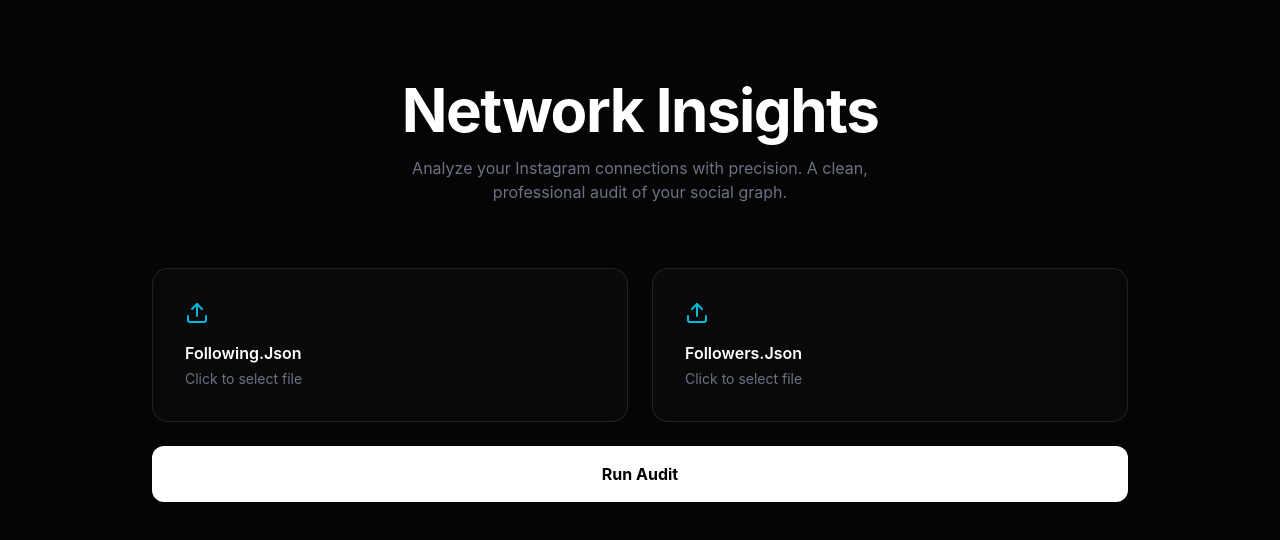
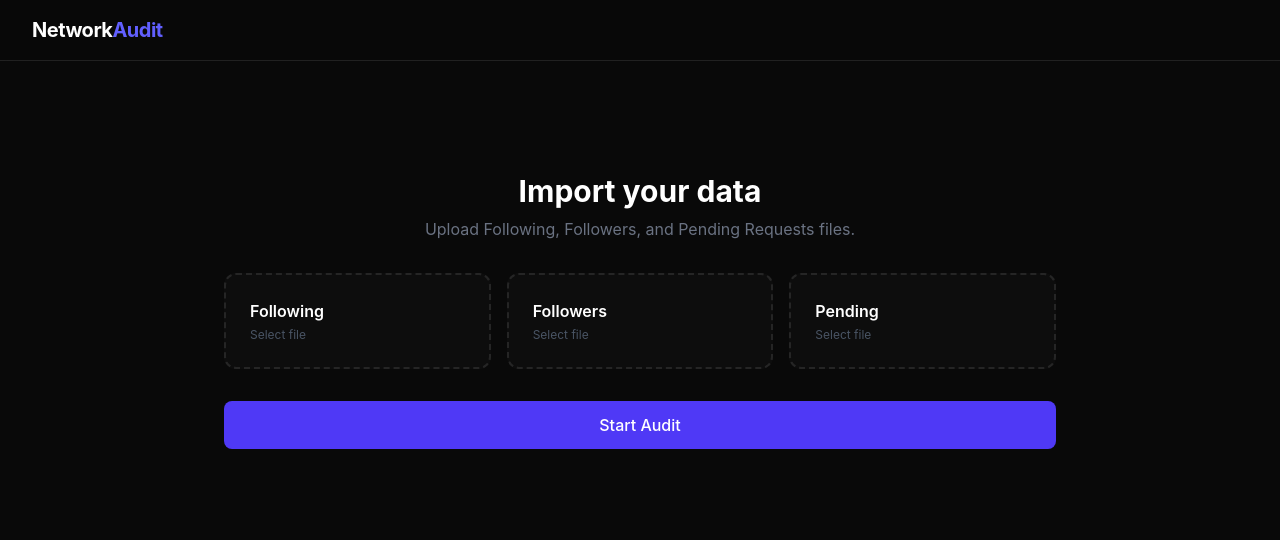
Before and after one commit to Escgot/network-audit, a React (Vite) app: page / in a window 1280 px wide. Shown: the top 540 px of the page. Built offline with nearby package versions, Linux system fonts and the light colour scheme.

Commit message:
add Timestamp Logic

```diff
--- a/src/App.jsx
+++ b/src/App.jsx
@@ -1,129 +1,150 @@
 import { useState } from 'react';
 import { motion, AnimatePresence } from 'framer-motion';
-import { Upload, Search, Users, UserMinus, Heart, Copy, CheckCircle2, ChevronRight, X } from 'lucide-react';
-import { PieChart, Pie, Cell, ResponsiveContainer, Tooltip } from 'recharts';
+import { Upload, Search, Users, UserMinus, Heart, Clock, ExternalLink, CheckCircle2 } from 'lucide-react';
+import { PieChart, Pie, Cell, ResponsiveContainer } from 'recharts';
 
 export default function App() {
-  const [files, setFiles] = useState({ following: null, followers: null });
+  const [files, setFiles] = useState({ following: null, followers: null, pending: null });
   const [results, setResults] = useState(null);
+  const [activeTab, setActiveTab] = useState('notFollowingBack');
   const [searchTerm, setSearchTerm] = useState('');
   const [userLinks, setUserLinks] = useState({});
   const [isProcessing, setIsProcessing] = useState(false);
-  const [toast, setToast] = useState(null);
-
-  const triggerToast = (msg) => { setToast(msg); setTimeout(() => setToast(null), 3000); };
 
   const processFile = (data, type) => {
     const tempLinks = { ...userLinks };
     let users = [];
     if (type === 'following') {
       const list = data.relationships_following || [];
-      users = list.map(item => {
+      list.forEach(item => {
         const username = item.title?.toLowerCase();
         if (username) tempLinks[username] = item.string_list_data?.[0]?.href || '#';
-        return username;
+        users.push(username);
       });
-    } else {
+    } else if (type === 'followers') {
       const list = Array.isArray(data) ? data : [];
-      users = list.map(item => {
+      list.forEach(item => {
         const username = item.string_list_data?.[0]?.value?.toLowerCase();
         if (username) tempLinks[username] = item.string_list_data?.[0]?.href || '#';
-        return username;
+        users.push(username);
       });
     }
     setUserLinks(prev => ({ ...prev, ...tempLinks }));
     return [...new Set(users.filter(u => u))];
   };
 
+  const processPending = (data) => {
+    return data.map(item => {
+      const usernameObj = item.label_values.find(l => l.label === 'Username');
+      return {
+        username: usernameObj?.value?.toLowerCase(),
+        timestamp: item.timestamp
+      };
+    }).filter(u => u.username);
+  };
+
   const handleProcess = async () => {
-    if (!files.following || !files.followers) return triggerToast('Please upload both files.');
+    if (!files.following || !files.followers || !files.pending) return;
     setIsProcessing(true);
+
     const readJson = (file) => new Promise((resolve) => {
       const reader = new FileReader();
       reader.onload = (e) => resolve(JSON.parse(e.target.result));
       reader.readAsText(file);
     });
 
-    try {
-      const followingData = await readJson(files.following);
-      const followersData = await readJson(files.followers);
-      const followingList = processFile(followingData, 'following');
-      const followersList = processFile(followersData, 'followers');
-      const followingSet = new Set(followingList);
-      const followersSet = new Set(followersList);
+    const [followingData, followersData, pendingData] = await Promise.all([
+      readJson(files.following),
+      readJson(files.followers),
+      readJson(files.pending)
+    ]);
+
+    const fList = processFile(followingData, 'following');
+    const flwList = processFile(followersData, 'followers');
+    const pendingList = processPending(pendingData);
+
+    const fSet = new Set(fList);
+    const flwSet = new Set(flwList);
+
     setResults({
-        notFollowingBack: followingList.filter(u => !followersSet.has(u)),
-        fans: followersList.filter(u => !followingSet.has(u)),
-        mutuals: followingList.filter(u => followersSet.has(u))
+      notFollowingBack: fList.filter(u => !flwSet.has(u)),
+      fans: flwList.filter(u => !fSet.has(u)),
+      mutuals: fList.filter(u => flwSet.has(u)),
+      pending: pendingList
     });
-      triggerToast('Analysis Complete');
-    } catch (e) { triggerToast('Invalid JSON format'); }
-    finally { setIsProcessing(false); }
+    setIsProcessing(false);
   };
 
-  const chartData = results ? [
-    { name: 'Non-Followers', value: results.notFollowingBack.length, color: '#f43f5e' },
-    { name: 'Fans', value: results.fans.length, color: '#06b6d4' },
-    { name: 'Mutuals', value: results.mutuals.length, color: '#10b981' },
-  ] : [];
+  const getDaysAgo = (timestamp) => {
+    const diff = Math.floor((Date.now() / 1000 - timestamp) / 86400);
+    return diff < 0 ? 0 : diff;
+  };
+
+  const filteredData = results
+    ? (activeTab === 'pending'
+      ? results.pending.filter(u => u.username.includes(searchTerm.toLowerCase()))
+      : results[activeTab].filter(u => u.includes(searchTerm.toLowerCase())))
+    : [];
 
   return (
-    <div className="min-h-screen bg-[#050505] text-gray-200 font-sans selection:bg-cyan-500/30">
-      <AnimatePresence>
-        {toast && <motion.div initial={{ opacity: 0, y: 10 }} animate={{ opacity: 1, y: 0 }} exit={{ opacity: 0 }} className="fixed bottom-8 left-1/2 -translate-x-1/2 bg-white text-black px-6 py-3 rounded-full shadow-2xl z-50 font-medium text-sm flex items-center gap-2"><CheckCircle2 size={16} />{toast}</motion.div>}
-      </AnimatePresence>
+    <div className="min-h-screen bg-[#090909] text-white font-sans">
+      <nav className="border-b border-white/10 px-8 py-4 flex justify-between items-center bg-[#090909]/50 backdrop-blur-md sticky top-0 z-10">
+        <h1 className="font-bold tracking-tight text-xl">Network<span className="text-indigo-500">Audit</span></h1>
+      </nav>
 
-      <main className="max-w-5xl mx-auto px-6 py-12 md:py-20">
-        <header className="mb-16 text-center">
-          <h1 className="text-4xl md:text-6xl font-bold tracking-tight text-white mb-4">Network Insights</h1>
-          <p className="text-gray-500 max-w-lg mx-auto">Analyze your Instagram connections with precision. A clean, professional audit of your social graph.</p>
-        </header>
-
+      <main className="max-w-4xl mx-auto p-8">
         {!results ? (
-          <div className="grid md:grid-cols-2 gap-6">
-            {['following', 'followers'].map((type) => (
-              <label key={type} className="group relative border border-white/10 rounded-2xl p-8 bg-white/[0.02] hover:bg-white/[0.04] transition-all cursor-pointer">
+          <div className="mt-20 space-y-8">
+            <div className="text-center space-y-2">
+              <h2 className="text-3xl font-bold">Import your data</h2>
+              <p className="text-gray-500">Upload Following, Followers, and Pending Requests files.</p>
+            </div>
+            <div className="grid grid-cols-1 md:grid-cols-3 gap-4">
+              {['following', 'followers', 'pending'].map(type => (
+                <label key={type} className="border-2 border-dashed border-white/10 rounded-xl p-6 bg-white/[0.02] hover:border-indigo-500/50 transition-all cursor-pointer">
                   <input type="file" className="hidden" onChange={(e) => setFiles(prev => ({ ...prev, [type]: e.target.files[0] }))} />
-                <div className="mb-4 text-cyan-500"><Upload size={24} /></div>
-                <p className="font-semibold text-white capitalize">{type}.json</p>
-                <p className="text-sm text-gray-500 mt-1 truncate">{files[type]?.name || 'Click to select file'}</p>
+                  <p className="font-semibold text-white capitalize mb-1">{type}</p>
+                  <p className="text-xs text-gray-600 truncate">{files[type]?.name || 'Select file'}</p>
                 </label>
               ))}
-            <button onClick={handleProcess} disabled={isProcessing} className="md:col-span-2 w-full py-4 rounded-xl bg-white text-black font-bold hover:bg-gray-200 transition-colors flex items-center justify-center gap-2">
-              {isProcessing ? 'Analyzing...' : 'Run Audit'}
+            </div>
+            <button onClick={handleProcess} className="w-full py-3 bg-indigo-600 hover:bg-indigo-500 rounded-lg font-medium transition-all">
+              {isProcessing ? 'Processing...' : 'Start Audit'}
             </button>
           </div>
         ) : (
-          <div className="space-y-12">
-            <div className="grid md:grid-cols-3 gap-6 items-center bg-white/[0.02] border border-white/10 rounded-3xl p-8">
-              <div className="h-48">
-                <ResponsiveContainer width="100%" height="100%">
-                  <PieChart>
-                    <Pie data={chartData} innerRadius={50} outerRadius={70} paddingAngle={8} dataKey="value">
-                      {chartData.map((e, i) => <Cell key={i} fill={e.color} />)}
-                    </Pie>
-                  </PieChart>
-                </ResponsiveContainer>
-              </div>
-              <div className="md:col-span-2 grid grid-cols-3 gap-4">
-                {chartData.map((d) => (
-                  <div key={d.name} className="p-4 rounded-2xl bg-white/[0.03] border border-white/5">
-                    <p className="text-3xl font-bold text-white">{d.value}</p>
-                    <p className="text-xs text-gray-500 uppercase tracking-wider mt-1">{d.name}</p>
-                  </div>
+          <div className="space-y-8">
+            <div className="grid grid-cols-2 md:grid-cols-4 gap-4">
+              {['notFollowingBack', 'fans', 'mutuals', 'pending'].map(key => (
+                <button key={key} onClick={() => setActiveTab(key)} className={`p-4 rounded-2xl border transition-all ${activeTab === key ? 'bg-white/5 border-indigo-500/50' : 'bg-transparent border-white/5 hover:bg-white/[0.02]'}`}>
+                  <p className="text-2xl font-bold">{results[key].length}</p>
+                  <p className="text-[10px] uppercase tracking-widest text-gray-500">{key.replace(/([A-Z])/g, ' $1')}</p>
+                </button>
               ))}
             </div>
+
+            <div className="bg-white/[0.02] border border-white/10 rounded-2xl overflow-hidden">
+              <div className="p-4 border-b border-white/10 flex items-center gap-4">
+                <Search size={18} className="text-gray-500" />
+                <input placeholder="Filter users..." onChange={(e) => setSearchTerm(e.target.value)} className="bg-transparent w-full focus:outline-none text-sm" />
               </div>
-
-            <div className="relative">
-              <Search className="absolute left-4 top-1/2 -translate-y-1/2 text-gray-600" size={18} />
-              <input type="text" placeholder="Filter by username..." onChange={(e) => setSearchTerm(e.target.value)} className="w-full bg-transparent border border-white/10 rounded-xl py-4 pl-12 pr-4 text-white focus:border-white/30 transition-all outline-none" />
+              <div className="max-h-[500px] overflow-y-auto">
+                {filteredData.map((item, idx) => {
+                  const username = item.username || item;
+                  const daysAgo = item.timestamp ? getDaysAgo(item.timestamp) : null;
+                  return (
+                    <div key={idx} className="flex items-center justify-between p-4 border-b border-white/5 hover:bg-white/5 transition-colors">
+                      <span className="font-medium text-sm">@{username}</span>
+                      <div className="flex items-center gap-4">
+                        {daysAgo !== null && <span className="text-xs text-gray-500">{daysAgo} days ago</span>}
+                        <a href={userLinks[username] || `https://instagram.com/${username}`} target="_blank" className="text-indigo-400 hover:text-indigo-300 text-xs flex items-center gap-1">
+                          Profile <ExternalLink size={12} />
+                        </a>
                       </div>
-
-            <div className="grid md:grid-cols-3 gap-8">
-              <ResultSection title="Not Following Back" data={results.notFollowingBack} searchTerm={searchTerm} links={userLinks} color="red" />
-              <ResultSection title="Fans" data={results.fans} searchTerm={searchTerm} links={userLinks} color="blue" />
-              <ResultSection title="Mutuals" data={results.mutuals} searchTerm={searchTerm} links={userLinks} color="green" />
+                    </div>
+                  );
+                })}
+              </div>
             </div>
           </div>
         )}
@@ -131,26 +152,3 @@
     </div>
   );
 }
-
-function ResultSection({ title, data, searchTerm, links, color }) {
-  const filtered = data.filter(u => u.includes(searchTerm.toLowerCase()));
-  const colors = { red: "text-red-500", blue: "text-cyan-500", green: "text-emerald-500" };
-
-  return (
-    <div className="space-y-4">
-      <div className="flex items-center justify-between">
-        <h3 className="font-medium text-gray-400">{title}</h3>
-        <span className={`text-xs px-2 py-1 rounded bg-white/5 ${colors[color]}`}>{filtered.length}</span>
-      </div>
-      <div className="space-y-2">
-        {filtered.slice(0, 50).map(u => (
-          <div key={u} className="flex items-center justify-between px-4 py-3 rounded-lg bg-white/[0.02] border border-white/5 hover:bg-white/[0.05] transition-all group">
-            <a href={links[u]} target="_blank" className="text-sm text-gray-300 hover:text-white transition-colors truncate">@{u}</a>
-            <button onClick={() => navigator.clipboard.writeText(u)} className="opacity-0 group-hover:opacity-100 p-1 hover:bg-white/10 rounded"><Copy size={12} /></button>
-          </div>
-        ))}
-        {filtered.length > 50 && <p className="text-xs text-gray-600 text-center pt-2">And {filtered.length - 50} more...</p>}
-      </div>
-    </div>
-  );
-}
```
Lines whose indentation alone changed are shown as unchanged.
